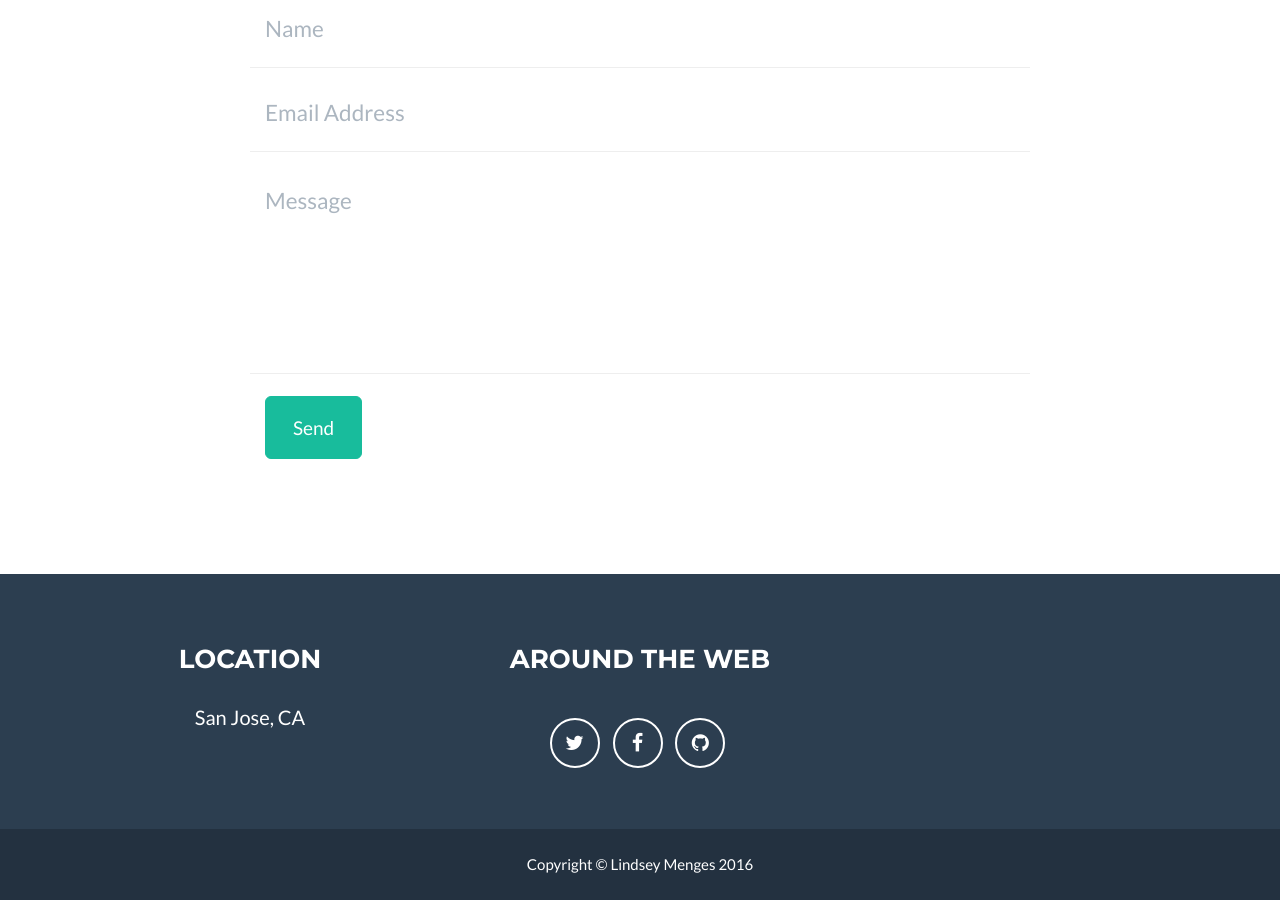
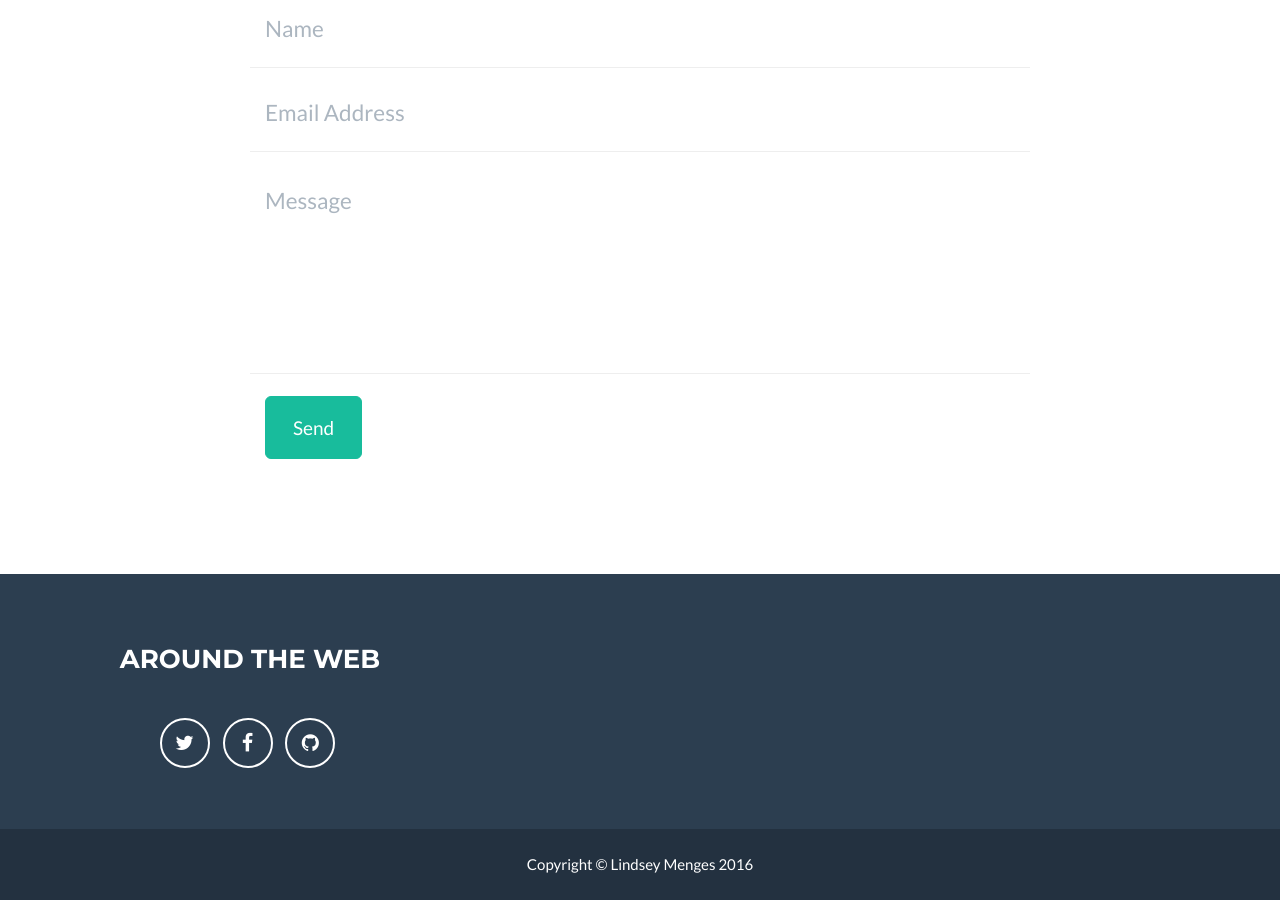
Before and after one commit to lindseymenges/lindseymenges.github.io, a Jekyll site: the page built from index.html, in a window 1280 px wide and 900 px high, scrolled down 2419 px. Built offline with Jekyll 4.4.1, drawn with Linux system fonts in a browser that asks for light colours.

Commit message:
remove location

```diff
--- a/_includes/footer.html
+++ b/_includes/footer.html
@@ -3,14 +3,14 @@
         <div class="footer-above">
             <div class="container">
                 <div class="row">
-                    <div class="footer-col col-md-4">
+<!--                     <div class="footer-col col-md-4">
                         <h3>{{ site.footer.location }}</h3>
                         <p>
                             {% for adress in site.address %}
                                 {{ adress.line }} <br>
 		                    {% endfor %}
                         </p>
-                    </div>
+                    </div> -->
                     <div class="footer-col col-md-4">
                         <h3>{{ site.footer.social }}</h3>
                         <ul class="list-inline">
```
